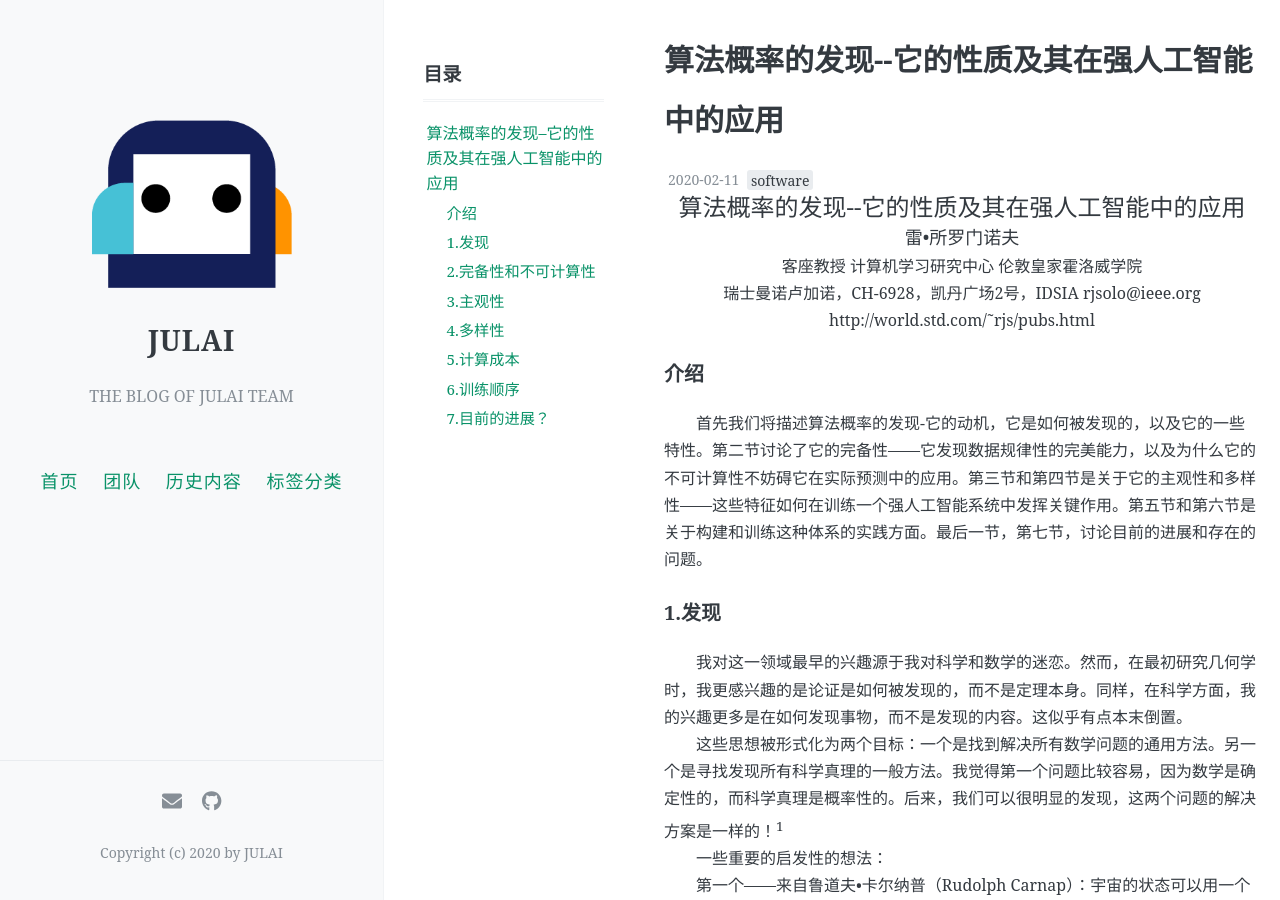
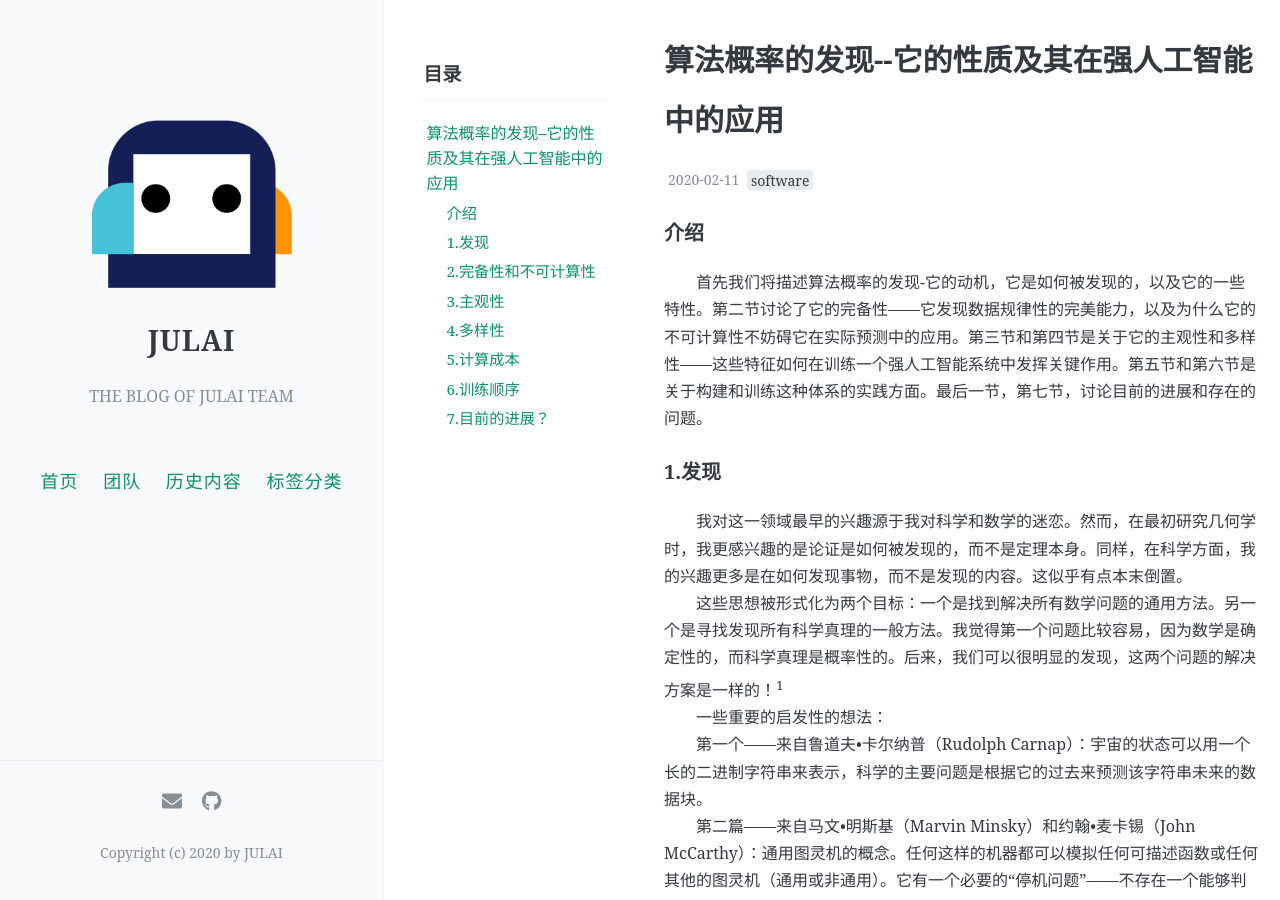
Before and after one commit to butipanax/ddd, a Jekyll site: the page built from _posts/2020-02-11-算法概率的发现--它的性质及其在强人工智能中的应用.md, in a window 1280 px wide and 900 px high. Built offline with Jekyll 4.4.1, drawn with Linux system fonts in a browser that asks for light colours; formulas are drawn with MathJax 3; comment, search, counter and statistics services are not loaded; some of the changed text lies outside the part shown.

Commit message:
Update 2020-02-11-算法概率的发现--它的性质及其在强人工智能中的应用.md

```diff
--- a/_posts/2020-02-11-算法概率的发现--它的性质及其在强人工智能中的应用.md
+++ b/_posts/2020-02-11-算法概率的发现--它的性质及其在强人工智能中的应用.md
@@ -8,10 +8,7 @@ comments: true
 toc: true
 ---
 
-<center><font size="5">算法概率的发现--它的性质及其在强人工智能中的应用</font><br/>
-<font size="4">雷•所罗门诺夫</font><br/>
-<font size="3">客座教授  计算机学习研究中心  伦敦皇家霍洛威学院<br/>
-瑞士曼诺卢加诺，CH-6928，凯丹广场2号，IDSIA    rjsolo@ieee.org http://world.std.com/˜rjs/pubs.html</font></center>
+
 
 ### 介绍
 &emsp;&emsp;首先我们将描述算法概率的发现-它的动机，它是如何被发现的，以及它的一些特性。第二节讨论了它的完备性——它发现数据规律性的完美能力，以及为什么它的不可计算性不妨碍它在实际预测中的应用。第三节和第四节是关于它的主观性和多样性——这些特征如何在训练一个强人工智能系统中发挥关键作用。第五节和第六节是关于构建和训练这种体系的实践方面。最后一节，第七节，讨论目前的进展和存在的问题。<br/>
@@ -87,6 +84,10 @@ $$T_i/P_i$$
 
 >1 本文开头的主题在“算法概率的发现”（Sol 97）中进行了详细的讨论。在这里，我们将总结论文中的一些想法，并处理重要的后续发展。
 
+<center><font size="5">算法概率的发现--它的性质及其在强人工智能中的应用</font><br/>
+<font size="4">雷•所罗门诺夫</font><br/>
+<font size="3">客座教授  计算机学习研究中心  伦敦皇家霍洛威学院<br/>
+瑞士曼诺卢加诺，CH-6928，凯丹广场2号，IDSIA    rjsolo@ieee.org http://world.std.com/˜rjs/pubs.html</font></center>
 > 参考文献
 <br/>[1] （G'acs 74）G'acs。P、 《Kolmogorov复杂性及其应用导论》中的定理5.2.1，Springer Verlag，纽约，第2版，第328-331页，1997。
 <br/>[2] （Hut 02）Hutter，M.，“一般损失和字母表通用贝叶斯序列预测的最优性”
```
